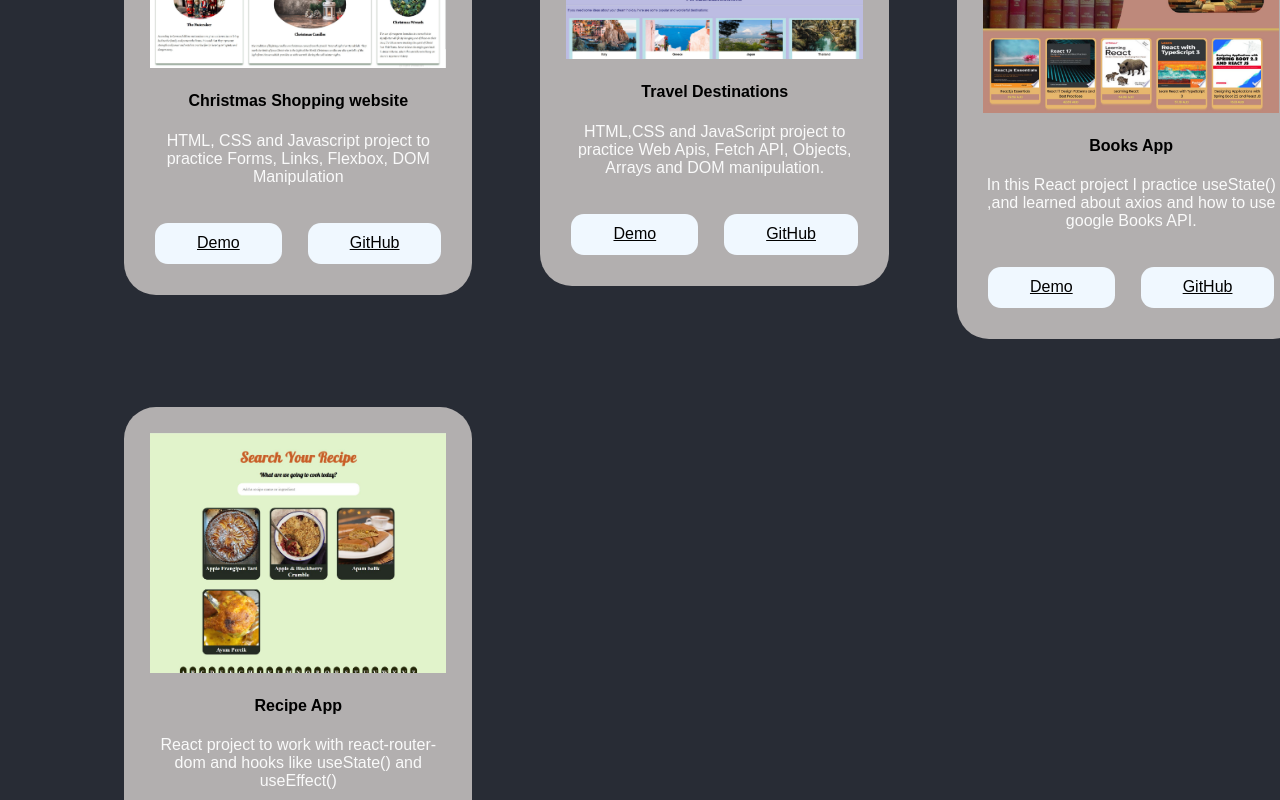
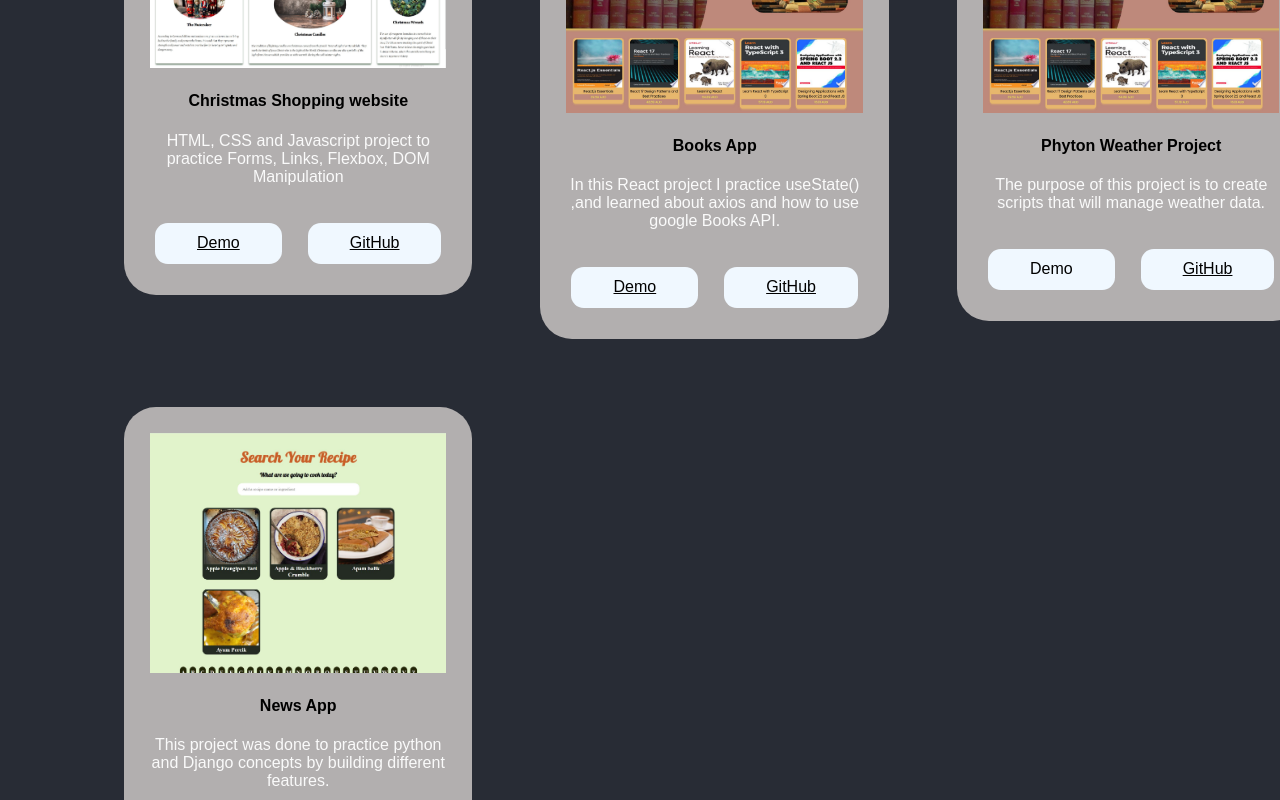
Before and after one commit to Andrea-Rivera/FinalReactProject, a React (Create React App) app: page /projects in a window 1280 px wide. Shown: the part 420-1220 px from the top of the page. Built offline with nearby package versions, Linux system fonts and the light colour scheme.

Commit message:
Update projectListData.js

```diff
--- a/src/components/projectList/projectListData.js
+++ b/src/components/projectList/projectListData.js
@@ -15,28 +15,26 @@ const ProjectListData = [
   },
   {
     id: 2,
-    image: TravelDestinations,
-    title: "Travel Destinations",
-    description: "HTML,CSS and JavaScript project to practice Web Apis, Fetch API, Objects, Arrays and DOM manipulation.",
-    demo: "https://preeminent-snickerdoodle-c32e97.netlify.app/",
-    github: "https://github.com/Andrea-Rivera/CLG_FinalProjectJS",
-  },
-
-  {
-    id: 3,
     image: bookAll,
     title: "Books App",
     description: "In this React project I practice useState() ,and learned about axios and how to use google Books API. ",
     demo: "https://adorable-kangaroo-e933a4.netlify.app/",
     github: "https://github.com/Andrea-Rivera/BooksAllReact",
   },
+
+  {
+    id: 3,
+    image: bookAll,
+    title: "Phyton Weather Project",
+    description: "The purpose of this project is to create scripts that will manage weather data. ",
+    github: "https://github.com/Andrea-Rivera/weather_project",
+  },
     {
     id: 4,
     image: RecipeReact,
-    title: "Recipe App",
-    description: "React project to work with react-router-dom and hooks like useState() and useEffect()",
-    demo: "https://bespoke-madeleine-00da9f.netlify.app/",
-    github: "https://github.com/Andrea-Rivera/RecipiesAllReact",
+    title: "News App",
+    description: "This project was done to practice python and Django concepts by building different features.",
+    github: "https://github.com/Andrea-Rivera/news_project",
   },
 ];
 
```
